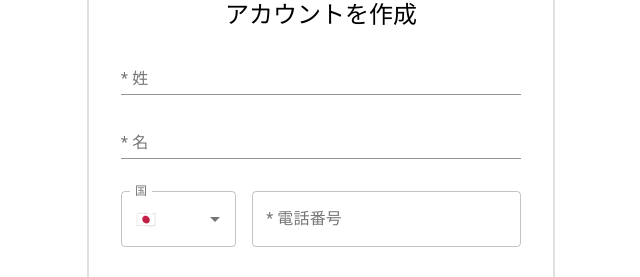
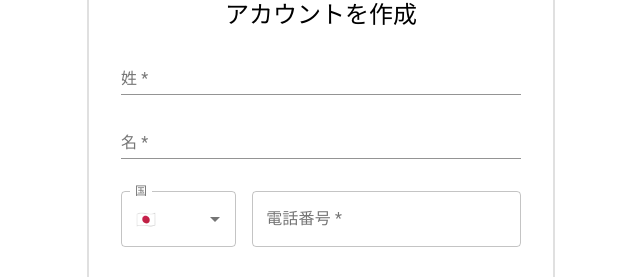
Before and after one commit to flyvase/seller-web-page, a React app: page / in a window 1280 px wide. Shown: the part 343-620 px from the top of the page, without its empty margins (319-959 px from the left). Built offline with nearby package versions, Linux system fonts and the light colour scheme.

Commit message:
updated required label for SignUpScreen

```diff
--- a/src/screens/SignUpScreen.tsx
+++ b/src/screens/SignUpScreen.tsx
@@ -94,10 +94,10 @@ export const SignUpScreen: React.VFC = () => {
           <TextField
             className={classes.firstNameInput}
             fullWidth
-            label="* 姓"
+            label="姓 *"
           />
 
-          <TextField className={classes.lastNameInput} fullWidth label="* 名" />
+          <TextField className={classes.lastNameInput} fullWidth label="名 *" />
 
           <Box className={classes.phoneInputs}>
             <Box className={classes.countryPicker}>
@@ -115,7 +115,7 @@ export const SignUpScreen: React.VFC = () => {
             <Box className={classes.phoneInput}>
               <TextField
                 fullWidth
-                label="* 電話番号"
+                label="電話番号 *"
                 variant="outlined"
                 id="phoneNumber"
                 value={formControl.values.phoneNumber}
```
